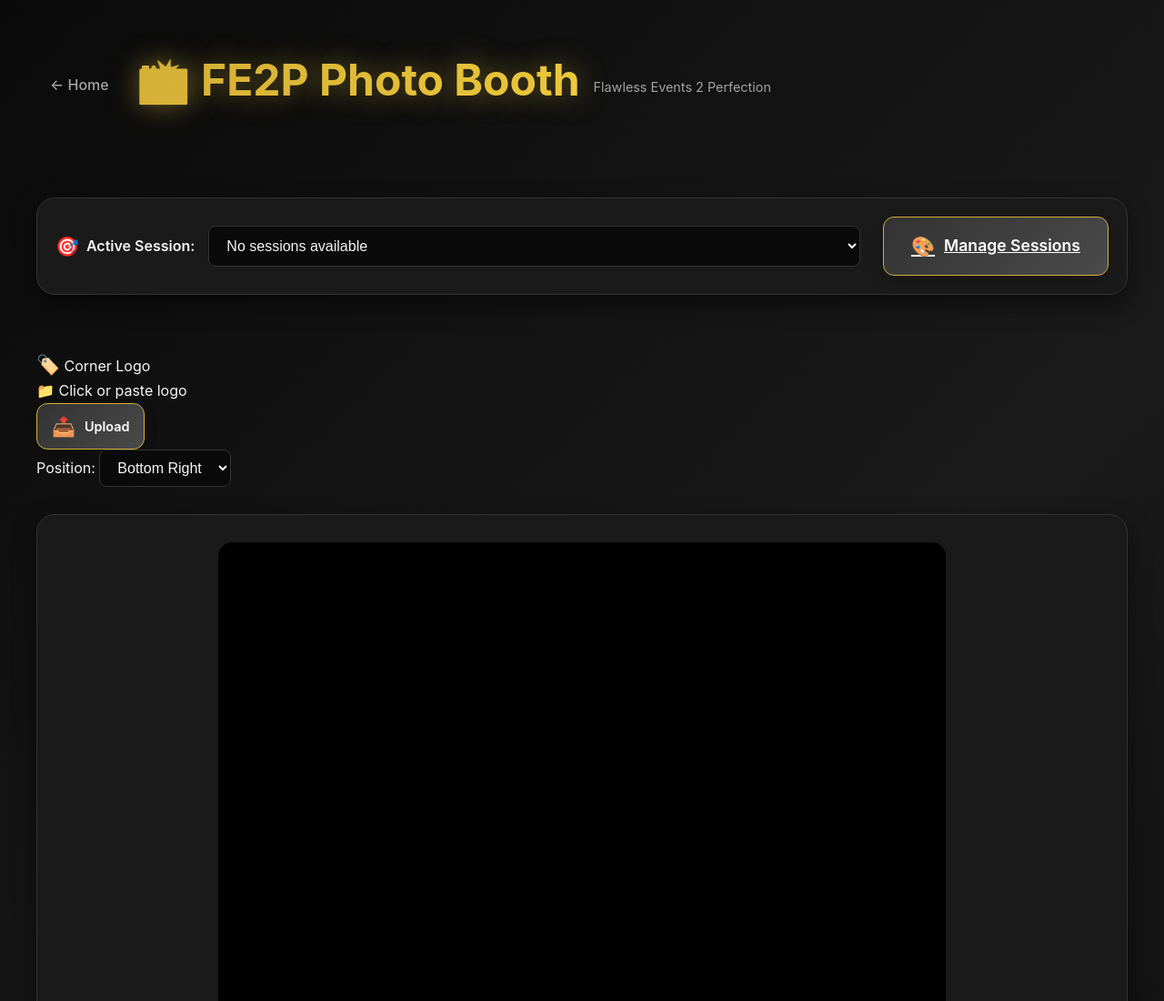
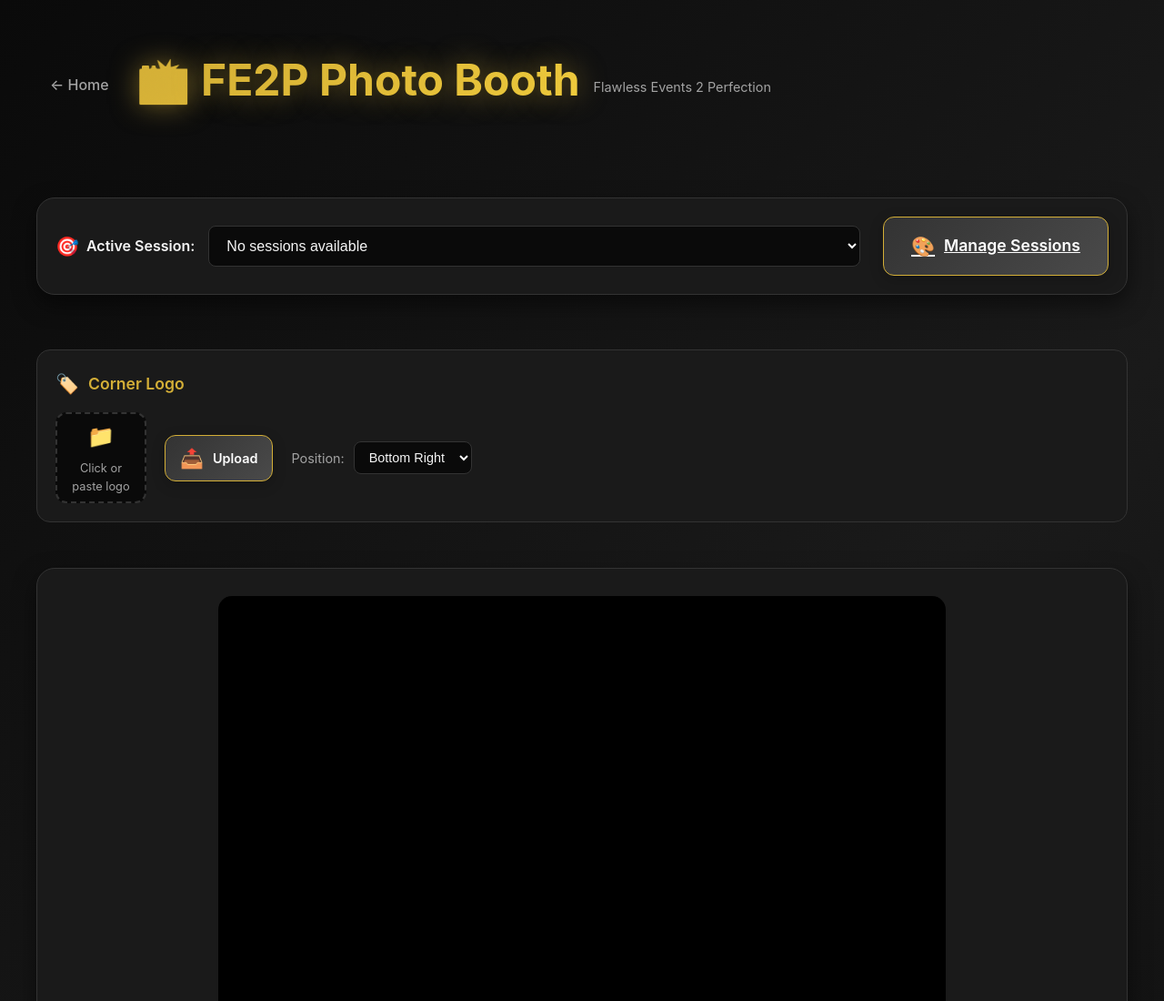
Before and after one commit to Sachmoney/photobooth, a plain HTML site: page photobooth.html in a window 1280 px wide. Shown: the top 1100 px of the page at 91% size. Drawn offline with Linux system fonts and the light colour scheme.

Commit message:
Update site

```diff
--- a/style.css
+++ b/style.css
@@ -1217,6 +1217,94 @@ footer {
     font-weight: bold;
     font-size: 1.3rem;
     min-width: 180px;
+}
+
+/* Quick Logo Section */
+.quick-logo-section {
+    background: var(--bg-card);
+    border-radius: 15px;
+    padding: 20px;
+    margin-bottom: 20px;
+    border: 1px solid var(--border-color);
+}
+
+.quick-logo-header {
+    display: flex;
+    align-items: center;
+    gap: 10px;
+    font-weight: 600;
+    font-size: 1.1rem;
+    margin-bottom: 15px;
+    color: var(--gold);
+}
+
+.quick-logo-content {
+    display: flex;
+    align-items: center;
+    gap: 20px;
+    flex-wrap: wrap;
+}
+
+.logo-preview-area {
+    width: 100px;
+    height: 100px;
+    border: 2px dashed var(--border-color);
+    border-radius: 12px;
+    display: flex;
+    align-items: center;
+    justify-content: center;
+    cursor: pointer;
+    transition: all 0.3s ease;
+    overflow: hidden;
+    background: var(--bg-dark);
+}
+
+.logo-preview-area:hover {
+    border-color: var(--gold);
+    background: rgba(212, 175, 55, 0.1);
+}
+
+.logo-preview-area img {
+    max-width: 90%;
+    max-height: 90%;
+    object-fit: contain;
+}
+
+.logo-placeholder {
+    display: flex;
+    flex-direction: column;
+    align-items: center;
+    gap: 5px;
+    color: var(--text-secondary);
+    font-size: 0.8rem;
+    text-align: center;
+    padding: 10px;
+}
+
+.logo-placeholder span:first-child {
+    font-size: 1.5rem;
+}
+
+.logo-actions {
+    display: flex;
+    flex-direction: column;
+    gap: 10px;
+}
+
+.logo-position-select {
+    display: flex;
+    align-items: center;
+    gap: 10px;
+}
+
+.logo-position-select label {
+    color: var(--text-secondary);
+    font-size: 0.9rem;
+}
+
+.logo-position-select select {
+    padding: 8px 12px;
+    font-size: 0.9rem;
 }
 
 .fullscreen-btn.photo4x6-btn {
```
